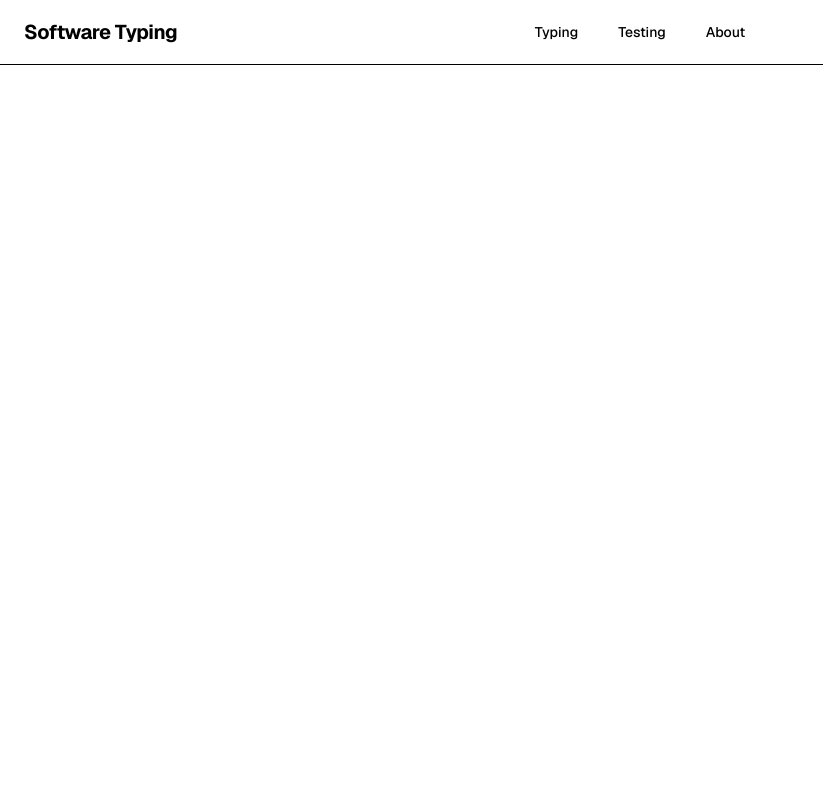
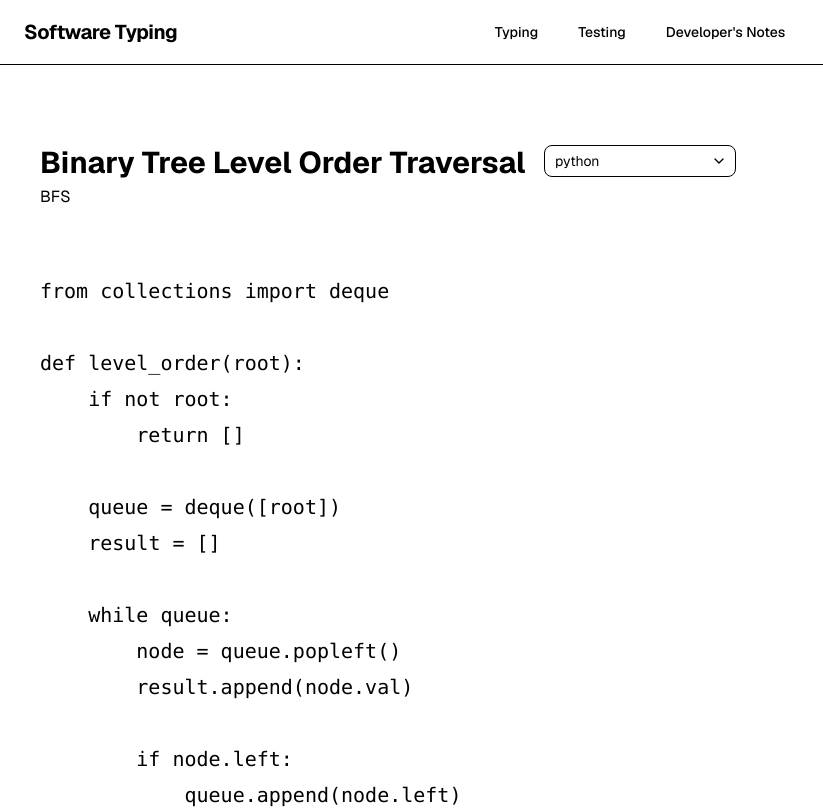
Before and after one commit to josephsbucholtz/se-test-app, a Next.js app: page /home in a window 1280 px wide. Shown: the top 809 px of the page, without its empty margins (0-823 px from the left). Built offline with nearby package versions, Linux system fonts and the light colour scheme.

Commit message:
Initial Homepage Layout adn Developer Notes

```diff
--- /dev/null
+++ b/app/(user)/developers-notes/page.tsx
@@ -0,0 +1,17 @@
+
+
+export default function DevelopersNotes() {
+  return (
+  <div>
+    <h1>Developer's Notes</h1>
+    <p>
+    In the process of preping for software engineering interviews, I found no resource for more
+    warming up and enjoyable practice. I wanted a typing test where it was classic DSA patterns.
+    I believe the most difficult parts of Leetcode style problems
+    is the coding itself. You could know how to solve the problem, yet still struggle to implement the
+    solution. Therefore, I wanted a space where
+
+    </p>
+  </div>
+  );
+}
--- a/app/(user)/home/page.tsx
+++ b/app/(user)/home/page.tsx
@@ -1,10 +1,72 @@
+export const dynamic = "force-dynamic";
 
-export const dynamic = 'force-dynamic';
+import {
+  Select,
+  SelectContent,
+  SelectItem,
+  SelectTrigger,
+  SelectValue,
+} from "@/components/ui/select";
 
 export default function Home() {
+  const snippet = {
+    title: "Binary Tree Level Order Traversal",
+    language: "python",
+    pattern: "BFS",
+    code: `from collections import deque
+
+def level_order(root):
+    if not root:
+        return []
+
+    queue = deque([root])
+    result = []
+
+    while queue:
+        node = queue.popleft()
+        result.append(node.val)
+
+        if node.left:
+            queue.append(node.left)
+
+        if node.right:
+            queue.append(node.right)
+
+    return result`,
+  };
 
   return (
-    <div className="flex flex-col flex-1 items-center justify-center bg-zinc-50 font-sans dark:bg-black">
-    </div>
+    <main className="px-4 py-12">
+      {/* Header */}
+      <div className="flex items-start justify-between ">
+        <div>
+          <h1 className="text-3xl font-bold">{snippet.title}</h1>
+
+          <p className="mt-1 text-muted-foreground">
+            {snippet.pattern}
+          </p>
+        </div>
+
+        <div className="absolute left-1/2 -translate-x-1/2">
+          <Select defaultValue={snippet.language}>
+            <SelectTrigger className="w-48">
+              <SelectValue />
+            </SelectTrigger>
+
+            <SelectContent>
+              <SelectItem value="python">Python</SelectItem>
+              <SelectItem value="java">Java</SelectItem>
+              <SelectItem value="cpp">C++</SelectItem>
+              <SelectItem value="javascript">JavaScript</SelectItem>
+            </SelectContent>
+          </Select>
+        </div>
+      </div>
+
+      {/* Code */}
+      <pre className="mt-16 whitespace-pre-wrap font-mono text-xl leading-9 text-muted-foreground">
+        <code>{snippet.code}</code>
+      </pre>
+    </main>
   );
 }
--- a/app/(user)/layout.tsx
+++ b/app/(user)/layout.tsx
@@ -29,7 +29,7 @@ export default async function UserLayout({
               <NavigationMenuList className="gap-2">
                 <NavigationMenuItem>
                     <Link
-                      href="/typing"
+                      href="/home"
                       className="rounded-md px-4 py-2 text-sm font-medium transition-colors hover:bg-accent hover:text-accent-foreground"
                     >
                       Typing
@@ -47,10 +47,10 @@ export default async function UserLayout({
 
                 <NavigationMenuItem>
                     <Link
-                      href="/about"
+                      href="/developers-notes"
                       className="rounded-md px-4 py-2 text-sm font-medium transition-colors hover:bg-accent hover:text-accent-foreground"
                     >
-                      About
+                      Developer's Notes
                     </Link>
                 </NavigationMenuItem>
               </NavigationMenuList>
--- /dev/null
+++ b/components/ui/select.tsx
@@ -0,0 +1,201 @@
+"use client"
+
+import * as React from "react"
+import { Select as SelectPrimitive } from "@base-ui/react/select"
+
+import { cn } from "@/lib/utils"
+import { ChevronDownIcon, CheckIcon, ChevronUpIcon } from "lucide-react"
+
+const Select = SelectPrimitive.Root
+
+function SelectGroup({ className, ...props }: SelectPrimitive.Group.Props) {
+  return (
+    <SelectPrimitive.Group
+      data-slot="select-group"
+      className={cn("scroll-my-1 p-1", className)}
+      {...props}
+    />
+  )
+}
+
+function SelectValue({ className, ...props }: SelectPrimitive.Value.Props) {
+  return (
+    <SelectPrimitive.Value
+      data-slot="select-value"
+      className={cn("flex flex-1 text-left", className)}
+      {...props}
+    />
+  )
+}
+
+function SelectTrigger({
+  className,
+  size = "default",
+  children,
+  ...props
+}: SelectPrimitive.Trigger.Props & {
+  size?: "sm" | "default"
+}) {
+  return (
+    <SelectPrimitive.Trigger
+      data-slot="select-trigger"
+      data-size={size}
+      className={cn(
+        "flex w-fit items-center justify-between gap-1.5 rounded-lg border border-input bg-transparent py-2 pr-2 pl-2.5 text-sm whitespace-nowrap transition-colors outline-none select-none focus-visible:border-ring focus-visible:ring-3 focus-visible:ring-ring/50 disabled:cursor-not-allowed disabled:opacity-50 aria-invalid:border-destructive aria-invalid:ring-3 aria-invalid:ring-destructive/20 data-placeholder:text-muted-foreground data-[size=default]:h-8 data-[size=sm]:h-7 data-[size=sm]:rounded-[min(var(--radius-md),10px)] *:data-[slot=select-value]:line-clamp-1 *:data-[slot=select-value]:flex *:data-[slot=select-value]:items-center *:data-[slot=select-value]:gap-1.5 dark:bg-input/30 dark:hover:bg-input/50 dark:aria-invalid:border-destructive/50 dark:aria-invalid:ring-destructive/40 [&_svg]:pointer-events-none [&_svg]:shrink-0 [&_svg:not([class*='size-'])]:size-4",
+        className
+      )}
+      {...props}
+    >
+      {children}
+      <SelectPrimitive.Icon
+        render={
+          <ChevronDownIcon className="pointer-events-none size-4 text-muted-foreground" />
+        }
+      />
+    </SelectPrimitive.Trigger>
+  )
+}
+
+function SelectContent({
+  className,
+  children,
+  side = "bottom",
+  sideOffset = 4,
+  align = "center",
+  alignOffset = 0,
+  alignItemWithTrigger = true,
+  ...props
+}: SelectPrimitive.Popup.Props &
+  Pick<
+    SelectPrimitive.Positioner.Props,
+    "align" | "alignOffset" | "side" | "sideOffset" | "alignItemWithTrigger"
+  >) {
+  return (
+    <SelectPrimitive.Portal>
+      <SelectPrimitive.Positioner
+        side={side}
+        sideOffset={sideOffset}
+        align={align}
+        alignOffset={alignOffset}
+        alignItemWithTrigger={alignItemWithTrigger}
+        className="isolate z-50"
+      >
+        <SelectPrimitive.Popup
+          data-slot="select-content"
+          data-align-trigger={alignItemWithTrigger}
+          className={cn("relative isolate z-50 max-h-(--available-height) w-(--anchor-width) min-w-36 origin-(--transform-origin) overflow-x-hidden overflow-y-auto rounded-lg bg-popover text-popover-foreground shadow-md ring-1 ring-foreground/10 duration-100 data-[align-trigger=true]:animate-none data-[side=bottom]:slide-in-from-top-2 data-[side=inline-end]:slide-in-from-left-2 data-[side=inline-start]:slide-in-from-right-2 data-[side=left]:slide-in-from-right-2 data-[side=right]:slide-in-from-left-2 data-[side=top]:slide-in-from-bottom-2 data-open:animate-in data-open:fade-in-0 data-open:zoom-in-95 data-closed:animate-out data-closed:fade-out-0 data-closed:zoom-out-95", className )}
+          {...props}
+        >
+          <SelectScrollUpButton />
+          <SelectPrimitive.List>{children}</SelectPrimitive.List>
+          <SelectScrollDownButton />
+        </SelectPrimitive.Popup>
+      </SelectPrimitive.Positioner>
+    </SelectPrimitive.Portal>
+  )
+}
+
+function SelectLabel({
+  className,
+  ...props
+}: SelectPrimitive.GroupLabel.Props) {
+  return (
+    <SelectPrimitive.GroupLabel
+      data-slot="select-label"
+      className={cn("px-1.5 py-1 text-xs text-muted-foreground", className)}
+      {...props}
+    />
+  )
+}
+
+function SelectItem({
+  className,
+  children,
+  ...props
+}: SelectPrimitive.Item.Props) {
+  return (
+    <SelectPrimitive.Item
+      data-slot="select-item"
+      className={cn(
+        "relative flex w-full cursor-default items-center gap-1.5 rounded-md py-1 pr-8 pl-1.5 text-sm outline-hidden select-none focus:bg-accent focus:text-accent-foreground not-data-[variant=destructive]:focus:**:text-accent-foreground data-disabled:pointer-events-none data-disabled:opacity-50 [&_svg]:pointer-events-none [&_svg]:shrink-0 [&_svg:not([class*='size-'])]:size-4 *:[span]:last:flex *:[span]:last:items-center *:[span]:last:gap-2",
+        className
+      )}
+      {...props}
+    >
+      <SelectPrimitive.ItemText className="flex flex-1 shrink-0 gap-2 whitespace-nowrap">
+        {children}
+      </SelectPrimitive.ItemText>
+      <SelectPrimitive.ItemIndicator
+        render={
+          <span className="pointer-events-none absolute right-2 flex size-4 items-center justify-center" />
+        }
+      >
+        <CheckIcon className="pointer-events-none" />
+      </SelectPrimitive.ItemIndicator>
+    </SelectPrimitive.Item>
+  )
+}
+
+function SelectSeparator({
+  className,
+  ...props
+}: SelectPrimitive.Separator.Props) {
+  return (
+    <SelectPrimitive.Separator
+      data-slot="select-separator"
+      className={cn("pointer-events-none -mx-1 my-1 h-px bg-border", className)}
+      {...props}
+    />
+  )
+}
+
+function SelectScrollUpButton({
+  className,
+  ...props
+}: React.ComponentProps<typeof SelectPrimitive.ScrollUpArrow>) {
+  return (
+    <SelectPrimitive.ScrollUpArrow
+      data-slot="select-scroll-up-button"
+      className={cn(
+        "top-0 z-10 flex w-full cursor-default items-center justify-center bg-popover py-1 [&_svg:not([class*='size-'])]:size-4",
+        className
+      )}
+      {...props}
+    >
+      <ChevronUpIcon
+      />
+    </SelectPrimitive.ScrollUpArrow>
+  )
+}
+
+function SelectScrollDownButton({
+  className,
+  ...props
+}: React.ComponentProps<typeof SelectPrimitive.ScrollDownArrow>) {
+  return (
+    <SelectPrimitive.ScrollDownArrow
+      data-slot="select-scroll-down-button"
+      className={cn(
+        "bottom-0 z-10 flex w-full cursor-default items-center justify-center bg-popover py-1 [&_svg:not([class*='size-'])]:size-4",
+        className
+      )}
+      {...props}
+    >
+      <ChevronDownIcon
+      />
+    </SelectPrimitive.ScrollDownArrow>
+  )
+}
+
+export {
+  Select,
+  SelectContent,
+  SelectGroup,
+  SelectItem,
+  SelectLabel,
+  SelectScrollDownButton,
+  SelectScrollUpButton,
+  SelectSeparator,
+  SelectTrigger,
+  SelectValue,
+}
```
